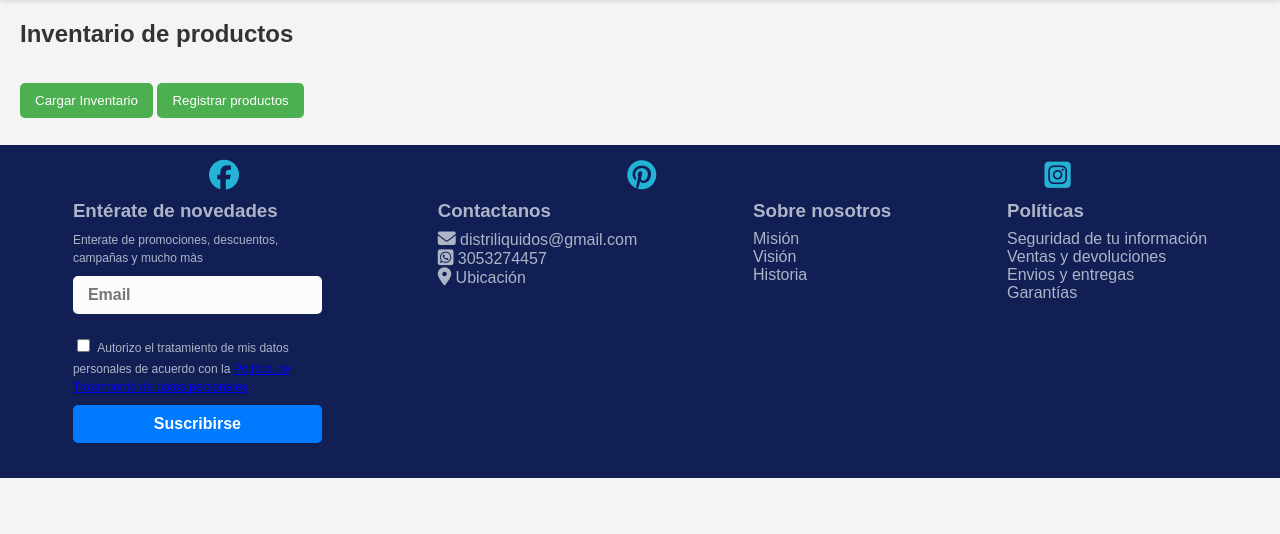
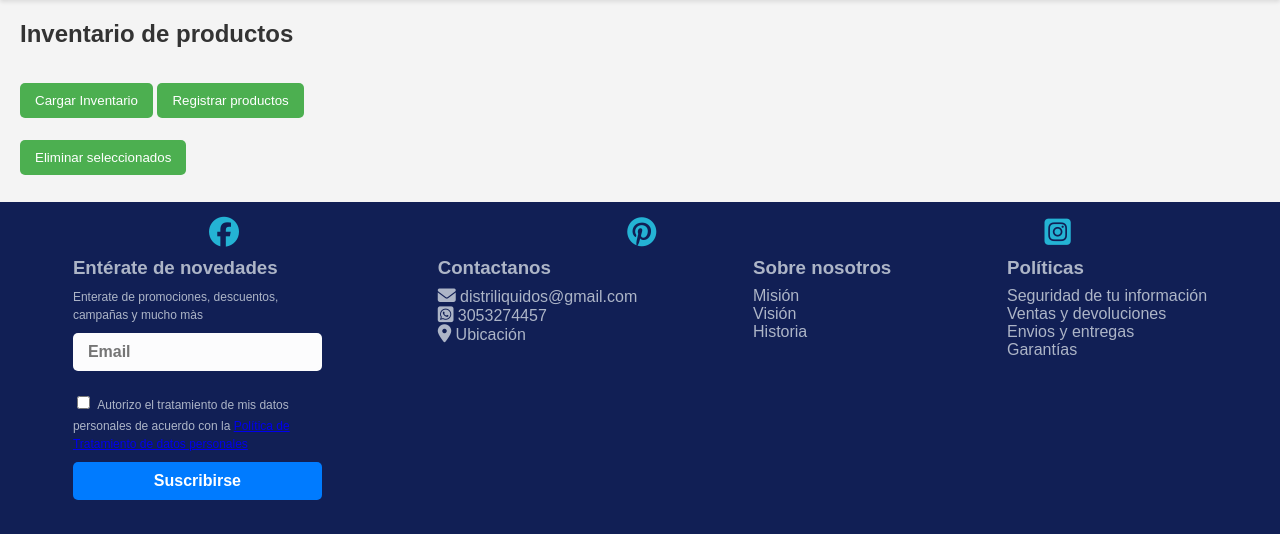
Before and after one commit to wdmr-1996/distriliquidosmv, a PHP site: page /adminGestionInventario.php in a window 1280 px wide. Shown: the part 84-618 px from the top of the page. Run offline with PHP 8.4, Linux system fonts and the light colour scheme; some libraries are stand-ins or nearby versions.

Commit message:
Yoiner, cambio en adminGestionInventario

```diff
--- a/vista/adminGestionInventario.php
+++ b/vista/adminGestionInventario.php
@@ -1,15 +1,17 @@
 <!DOCTYPE html>
 <html lang="es">
+
 <head>
     <meta charset="UTF-8">
     <meta name="viewport" content="width=device-width, initial-scale=1.0">
     <title>Catálogo</title>
 
 </head>
+
 <body>
     <nav class="navbar">
         <div class="contenedorlogo">
-            <img class=" logo"src="../imagenes/logoDistriliquidos.png" alt="">
+            <img class=" logo" src="../imagenes/logoDistriliquidos.png" alt="">
         </div>
         <div class="nombreEmpresa">Distriliquidos MV</div>
         <div class="menu-toggle" id="mobile-menu">
@@ -50,9 +52,9 @@
 
         <!-- Contenedor para la tabla de inventario -->
         <div id="tablaInventarioContainer"></div>
-
+        <!--Yoiner, nuevo boton-->
+        <button onclick="eliminarRegistrosSeleccionados()">Eliminar seleccionados</button>
         <script>
-
             function irRegistrarProducto(idProducto) {
                 // Redirige al formulario donde se registran los productos
                 window.location.href = `../vista/adminIngresoProductos.php`;
@@ -71,16 +73,58 @@
                 xhr.send();
             }
 
-            function confirmarBorrar(idProducto) {
-                if (confirm('¿Estás seguro de que deseas borrar este registro?')) {
-                    borrarRegistro(idProducto);
+            function editarRegistro(idProducto) {
+                // Redirige a adminEditarProducto.php con el ID del producto como parámetro
+                window.location.href = `../vista/adminEditarProducto.php?id=${idProducto}`;
+            }
+
+            //Funcion para eliminar los registros seleccionado
+            //Yoiner, nuevo eliminar y confnfirmar
+            // Función para eliminar los registros seleccionados
+            function eliminarRegistrosSeleccionados() {
+                var checkboxes = document.querySelectorAll('input[type="checkbox"]');
+                var seleccionados = [];
+
+                checkboxes.forEach(function(checkbox) {
+                    if (checkbox.checked) {
+                        seleccionados.push(checkbox.value);
+                    }
+                });
+
+                if (seleccionados.length === 0) {
+                    alert("No hay ningún registro seleccionado.");
+                } else {
+                    // Convertir el array de IDs a una cadena JSON
+                    var idsJSON = JSON.stringify(seleccionados);
+                    confirmarEliminar(idsJSON);
                 }
             }
 
-            function borrarRegistro(idProducto) {
+            // Función para mostrar confirmación de eliminación
+            function confirmarEliminar(idsJSON) {
+                if (confirm('¿Estás seguro de que deseas eliminar los registros seleccionados?')) {
+                    // Hacer una solicitud al servidor para borrar los registros seleccionados
+                    var xhr = new XMLHttpRequest();
+                    xhr.onreadystatechange = function() {
+                        if (this.readyState == 4 && this.status == 200) {
+                            // Manejar la respuesta del servidor
+                            alert(this.responseText);
+                            // Recargar el inventario después de borrar
+                            cargarInventario();
+                        }
+                    };
+                    xhr.open("GET", "../controlador/eliminarRegistro.php?ids=" + idsJSON, true);
+                    xhr.send();
+                }
+            }
+
+
+            // Función para eliminar los registros seleccionados
+            function eliminarRegistros(seleccionados) {
+                seleccionados.forEach(function(idProducto) {
                     // Hacer una solicitud al servidor para borrar el registro
                     var xhr = new XMLHttpRequest();
-                xhr.onreadystatechange = function () {
+                    xhr.onreadystatechange = function() {
                         if (this.readyState == 4 && this.status == 200) {
                             // Manejar la respuesta del servidor
                             alert(this.responseText);
@@ -90,11 +134,9 @@
                     };
                     xhr.open("GET", "../controlador/eliminarRegistro.php?id=" + idProducto, true);
                     xhr.send();
+                });
             }
-            function editarRegistro(idProducto) {
-                // Redirige a adminEditarProducto.php con el ID del producto como parámetro
-                window.location.href = `../vista/adminEditarProducto.php?id=${idProducto}`;
-            }
+            //Fin de eliminr y confirmar
         </script>
     </div>
 
@@ -168,4 +210,5 @@
     <script src="./header.js"></script>
     <script src="https://kit.fontawesome.com/9371cd63b1.js" crossorigin="anonymous"></script>
 </body>
+
 </html>
```
Lines whose indentation alone changed are shown as unchanged.
